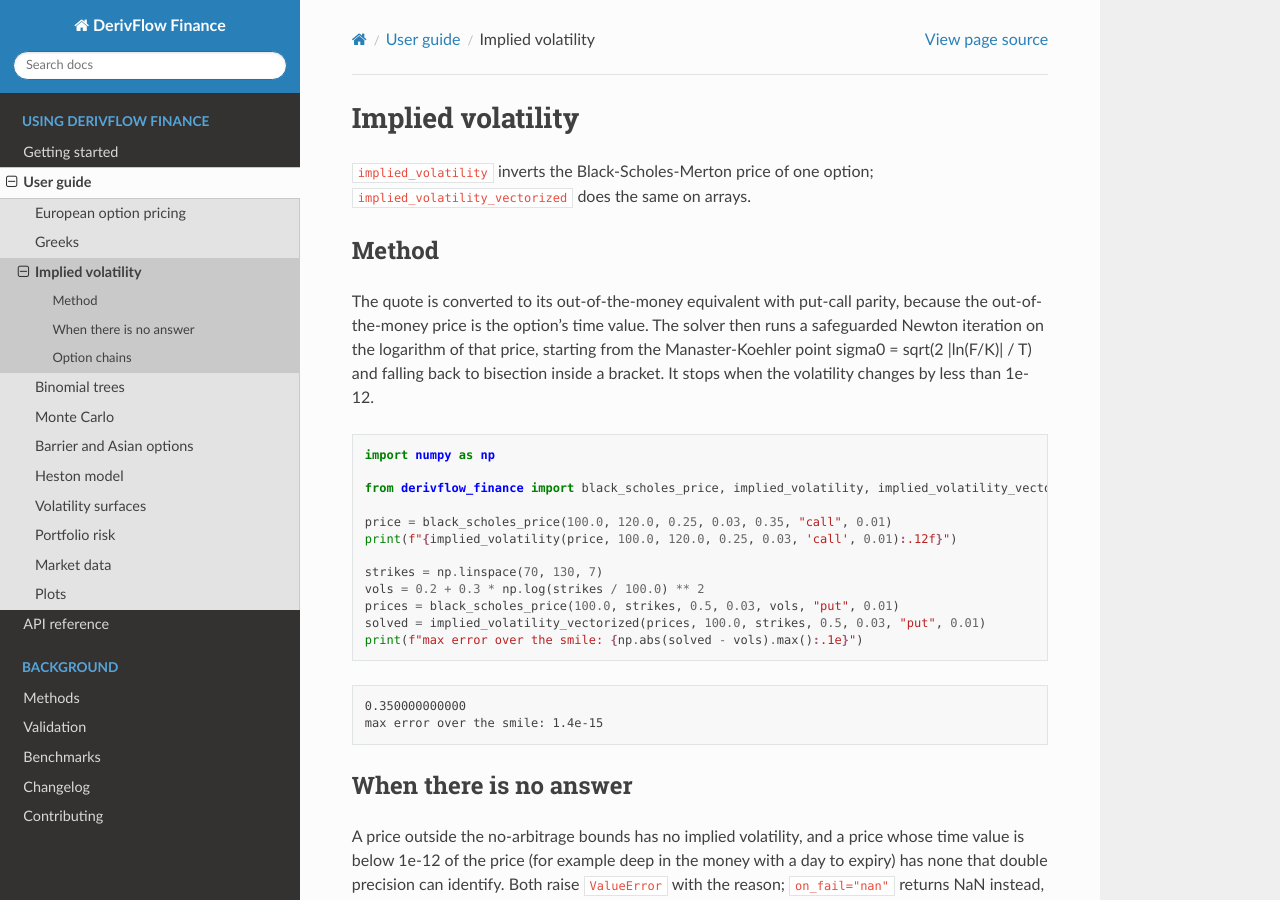
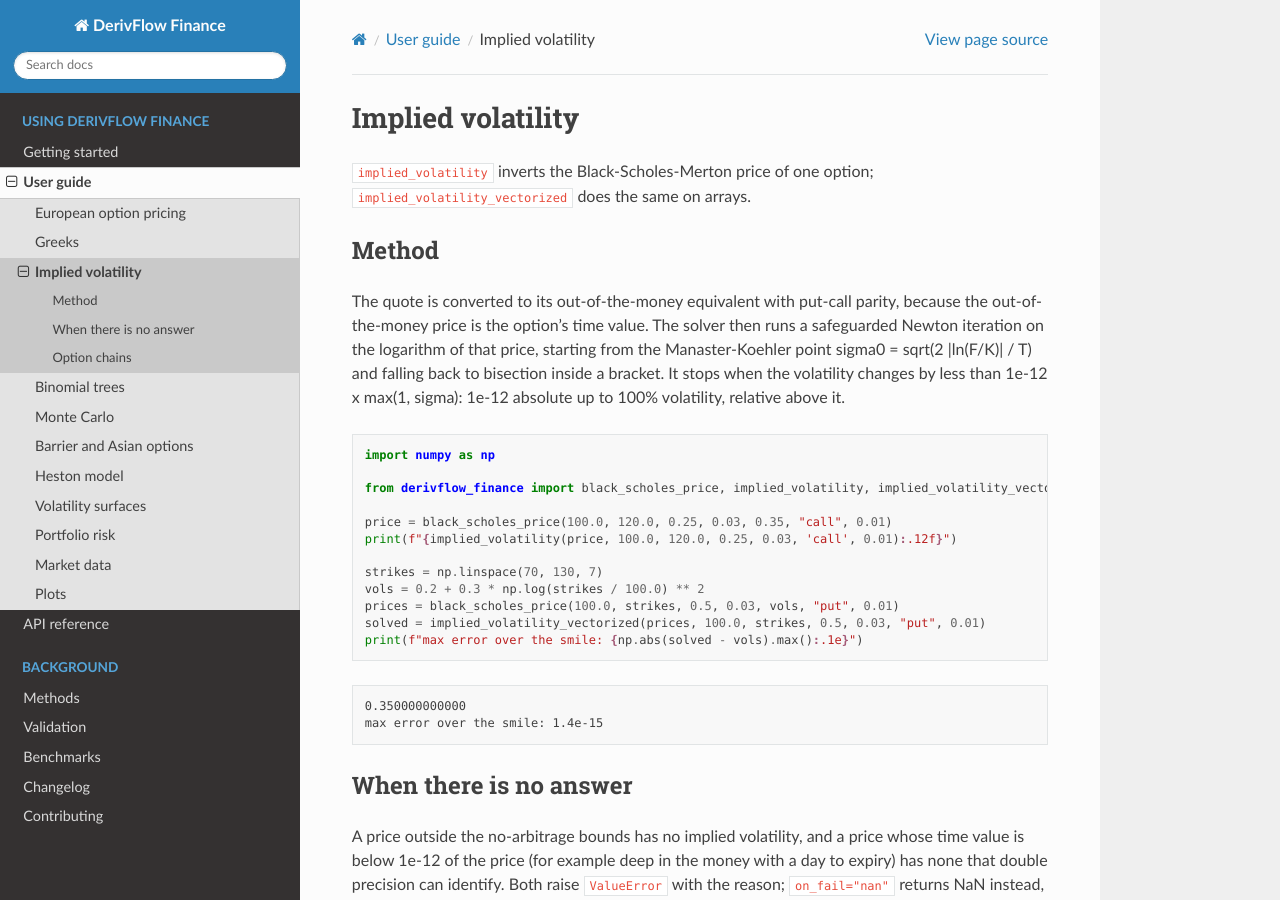
Before and after one commit to jeevanba273/derivflow-finance, a Sphinx documentation site: the page built from docs/user-guide/implied-volatility.md, in a window 1280 px wide and 900 px high. Built offline with Sphinx 7.4.7 and the Read the Docs theme 3.1.0, drawn with Linux system fonts in a browser that asks for light colours.

Commit message:
Document the implied volatility tolerance as tol * max(1, sigma)
The solver stops when the step or the bracket is below tol * max(1, sigma),
so the tolerance is relative above 100% volatility; the docstrings and the
user guide called it absolute. Found by the property tests: at sigma = 2 the
solution is within 1.8e-12, inside 2e-12 but not inside 1e-12.

````diff
--- a/docs/user-guide/implied-volatility.md
+++ b/docs/user-guide/implied-volatility.md
@@ -9,7 +9,8 @@ The quote is converted to its out-of-the-money equivalent with put-call parity,
 out-of-the-money price is the option's time value. The solver then runs a safeguarded Newton
 iteration on the logarithm of that price, starting from the Manaster-Koehler point
 sigma0 = sqrt(2 |ln(F/K)| / T) and falling back to bisection inside a bracket. It stops when
-the volatility changes by less than 1e-12.
+the volatility changes by less than 1e-12 x max(1, sigma): 1e-12 absolute up to 100%
+volatility, relative above it.
 
 ```python
 import numpy as np
````
Also changed, not shown: 1 other file.
